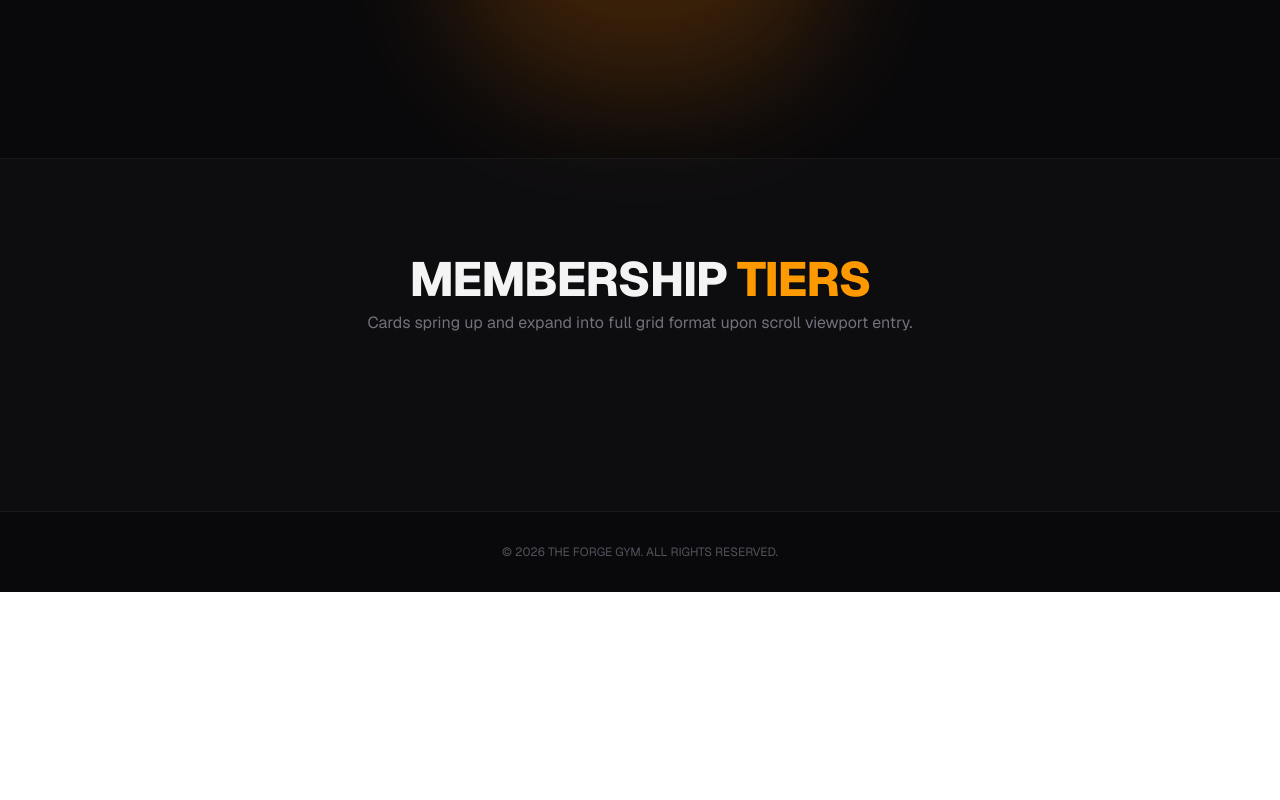
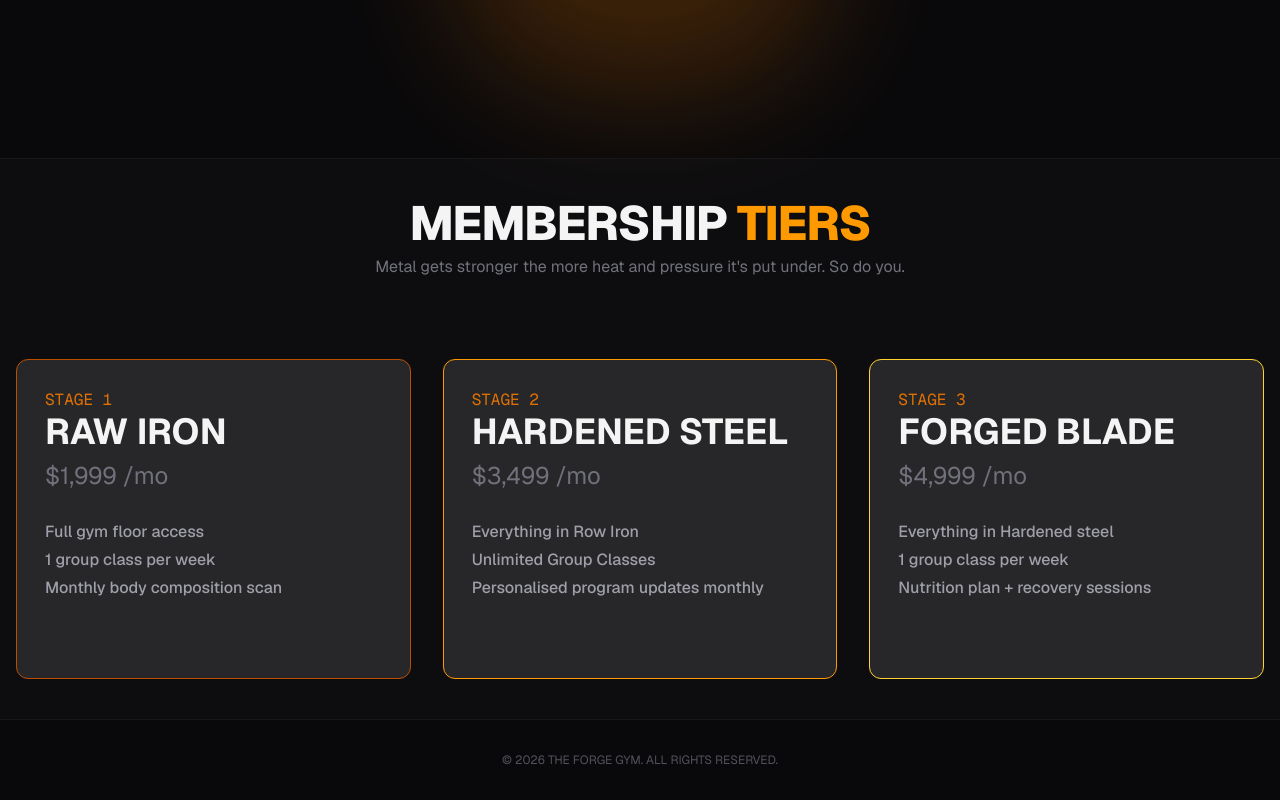
Before and after one commit to whoadarsh123/Personalized-Fitness, a Next.js app in the folder The-Forge-UI/: page / in a window 1280 px wide. Shown: the part 1887-2687 px from the top of the page. Before the commit the page ends 2479 px from the top, so only its background shows below. Built offline with nearby package versions, Linux system fonts and the light colour scheme.

Commit message:
this is the commit after i add the subscriptiion card

```diff
--- a/The-Forge-UI/app/page.js
+++ b/The-Forge-UI/app/page.js
@@ -7,7 +7,7 @@ import GymImage2 from "./images/GymImage2.png";
 import NextImage from 'next/image';
 import { useState } from "react";
 import Link from "next/link";
-import { MousePointer2, Sparkles, Cpu, Code, Layers, Weight , HandFist, Hamburger, ArrowDownUp} from "lucide-react";
+import { MousePointer2, Sparkles, Cpu, Code, Layers, Weight, HandFist, Hamburger, ArrowDownUp } from "lucide-react";
 
 const items = [
   { name: "STAY STRONG", icon: Layers, text: "THINK-GREAT" },
@@ -18,8 +18,8 @@ const items = [
 
 const lisItem = [
   { name: 'MASS', icon: Weight, description: "Progressive overload blocks for building size and raw strength.", href: "/services" },
-  { name: 'POWER', icon: HandFist, description:"Fat-loss programming that preserves the muscle you already built.", href: "/services" },
-  { name: 'CUT', icon: Hamburger, description:"Compound lifts and explosive work for raw functional strength.", href: "/services" },
+  { name: 'POWER', icon: HandFist, description: "Fat-loss programming that preserves the muscle you already built.", href: "/services" },
+  { name: 'CUT', icon: Hamburger, description: "Compound lifts and explosive work for raw functional strength.", href: "/services" },
   { name: 'FLOW', icon: ArrowDownUp, description: "Mobility and breath-led sessions that keep the rest of training honest.", href: "/services" }
 ];
 
@@ -87,18 +87,17 @@ export default function GymLanding() {
         <div className="md:h-fit mt-10 md:w-full px-3 items-center flex flex-col text-center ">
           <NextImage className="h-auto border-b-7 rounded-full border-b-amber-700 object-cover" src={BodyBuilder} alt="#" />
           <div className="grid grid-cols-2 md:grid-cols-4 w-full h-100 items-end sm:grid-cols-2 pt-7 gap-4">
-              {lisItem.map((item, idx)=>{
+            {lisItem.map((item, idx) => {
               const Icon = item.icon;
-            return (<motion.div initial={{y:0}} whileHover={{y:-10 }} key={idx} className="border border-zinc-700 hover:border-amber-600 bg-zinc-900 w-auto h-70 rounded-2xl">
+              return (<motion.div initial={{ y: 0 }} whileHover={{ y: -10 }} key={idx} className="border border-zinc-700 hover:border-amber-600 bg-zinc-900 w-auto h-70 rounded-2xl">
                 <div className="flex p-5 flex-col gap-3 items-start text-start">
-                <div className="bg-zinc-800 p-5 rounded-full"><Icon className="text-amber-600"/></div>
+                  <div className="bg-zinc-800 p-5 rounded-full"><Icon className="text-amber-600" /></div>
                   <h1 className="text-2xl font-semibold">{item.name}</h1>
                   <h2 className="text-zinc-400">{item.description}</h2>
                 </div>
               </motion.div>);
             })}
           </div>
-
         </div>
 
         <motion.div
@@ -110,13 +109,13 @@ export default function GymLanding() {
       </section>
 
 
-      <section className="py-24 px-4 bg-zinc-900/30 border-t border-zinc-900 relative">
+      <section className="py-10 px-4 bg-zinc-900/30 border-t border-zinc-900 relative">
         <div className="max-w-7xl mx-auto">
-          <div className="text-center mb-20">
+          <div className="text-start md:text-center mb-20">
             <h2 className="text-3xl md:text-5xl font-extrabold uppercase tracking-tight">
               Membership <span className="text-amber-500">Tiers</span>
             </h2>
-            <p className="text-zinc-500 mt-2">Cards spring up and expand into full grid format upon scroll viewport entry.</p>
+            <p className="text-zinc-500 mt-2">Metal gets stronger the more heat and pressure it's put under. So do you.</p>
           </div>
 
           <motion.div
@@ -126,8 +125,38 @@ export default function GymLanding() {
             variants={{
               visible: { transition: { staggerChildren: 0.15 } }
             }}
-            className="grid grid-cols-1 lg:grid-cols-3 gap-8 items-center"
+            className="grid grid-cols-1 md:grid-cols-3 gap-8 items-center"
           >
+            <div className="border w-auto flex items-start flex-col  h-80 rounded-xl p-7 border-amber-700 bg-zinc-800">
+              <h1 className="text-amber-600 font-mono">STAGE 1</h1>
+                <h1 className="text-4xl font-bold mb-2">RAW IRON</h1>
+                <h2 className="text-zinc-500 text-2xl">$1,999 /mo</h2>
+                <ul className="mt-7 font-medium flex flex-col gap-1 text-zinc-400 mb-7">
+                  <li>Full gym floor access</li>
+                  <li>1 group class per week</li>
+                  <li>Monthly body composition scan</li>
+                </ul>
+            </div>
+            <div className="border w-auto flex items-start flex-col  h-80 rounded-xl p-7 border-amber-500 bg-zinc-800">
+              <h1 className="text-amber-600 font-mono">STAGE 2</h1>
+                <h1 className="text-4xl font-bold mb-2">HARDENED STEEL</h1>
+                <h2 className="text-zinc-500 text-2xl">$3,499 /mo</h2>
+                <ul className="mt-7 font-medium flex flex-col gap-1 text-zinc-400 mb-7">
+                  <li>Everything in Row Iron</li>
+                  <li>Unlimited Group Classes</li>
+                  <li>Personalised program updates monthly</li>
+                </ul>
+            </div>
+            <div className="border w-auto flex items-start flex-col  h-80 rounded-xl p-7 border-amber-300 bg-zinc-800">
+              <h1 className="text-amber-600 font-mono">STAGE 3</h1>
+                <h1 className="text-4xl font-bold mb-2">FORGED BLADE</h1>
+                <h2 className="text-zinc-500 text-2xl">$4,999 /mo</h2>
+                <ul className="mt-7 font-medium flex flex-col gap-1 text-zinc-400 mb-7">
+                  <li>Everything in Hardened steel</li>
+                  <li>1 group class per week</li>
+                  <li>Nutrition plan + recovery sessions</li>
+                </ul>
+            </div>
           </motion.div>
         </div>
       </section>
```
Lines whose indentation alone changed are shown as unchanged.
